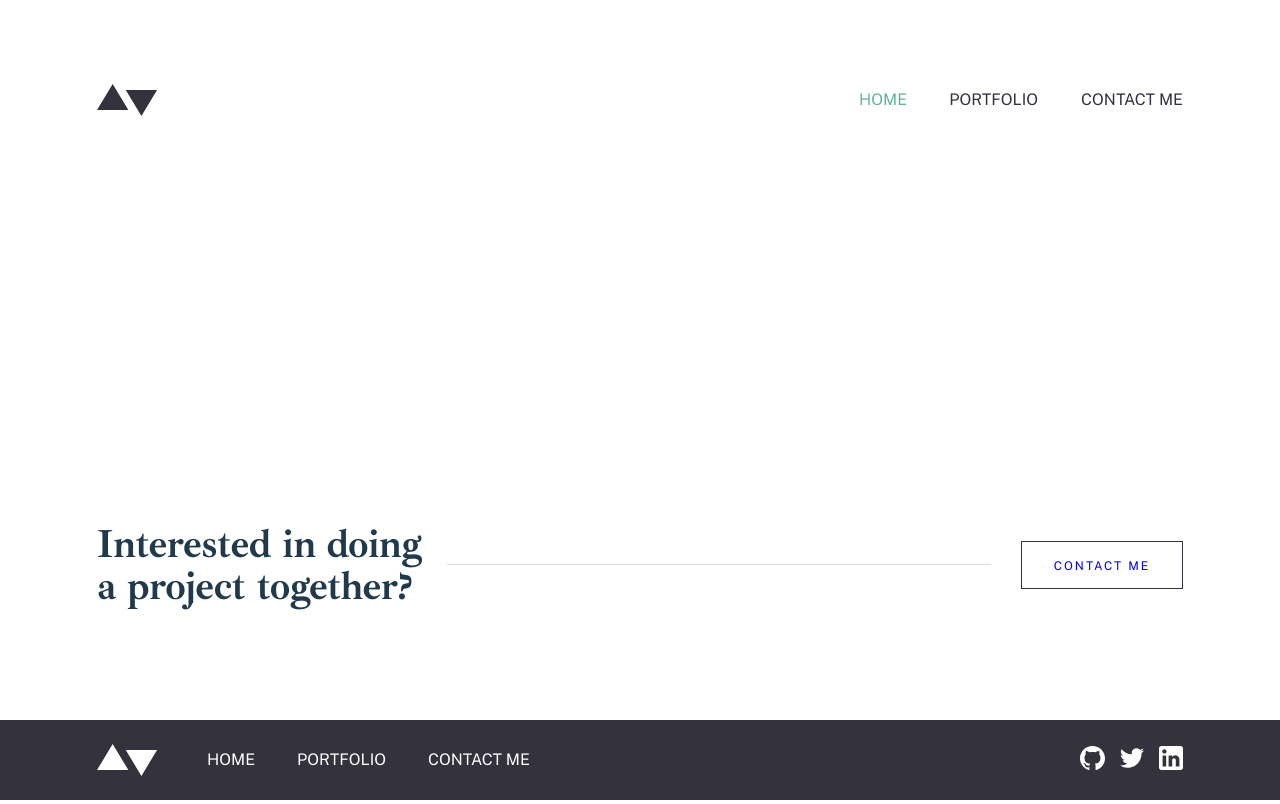
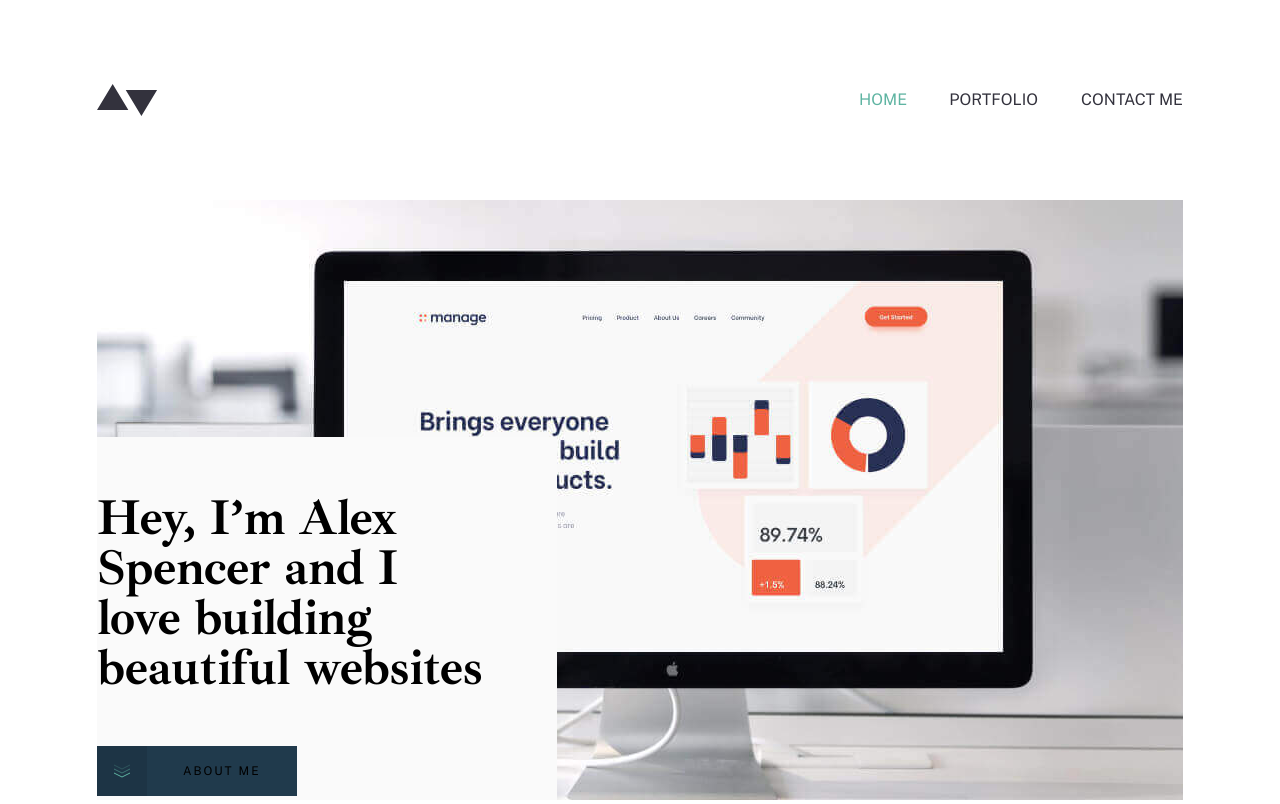
Before and after one commit to sherzoDev/exem-minimalist-app, a plain HTML site: page index.html in a window 1280 px wide. Shown: the top 804 px of the page. Drawn offline with Linux system fonts and the light colour scheme.

Commit message:
Intial commit

```diff
--- a/index.html
+++ b/index.html
@@ -44,7 +44,16 @@
         <section class="hero">
             <div class="container">
                 <div class="hero__wrapper">
-
+                    <div class="hero__img-box">
+                    </div>
+                    <div class="hero__title-box">
+                        <h1 class="hero__title">
+                            Hey, I’m Alex Spencer and I love building beautiful websites
+                        </h1>
+                        <div class="hero__btn-box">
+                            <a class="hero__btn" href="#about">ABOUT ME</a>
+                        </div>
+                    </div>
                 </div>
             </div>
         </section>
--- a/scss/blocks/_hero.scss
+++ b/scss/blocks/_hero.scss
@@ -0,0 +1,177 @@
+.hero {
+    padding-bottom: 96px;
+}
+
+.hero__wrapper {
+    position: relative;
+}
+
+.hero__img-box {
+    background-image: url("../images/hero-bg-img-mobile.jpg");
+    box-sizing: border-box;
+    background-size: cover;
+    background-repeat: no-repeat;
+    background-position: center;
+    max-width: 600px;
+    width: 100%;
+    height: 271px;
+}
+
+@media only screen and (-webkit-min-device-pixel-ratio: 2),
+only screen and (min--moz-device-pixel-ratio: 2),
+only screen and (-o-min-device-pixel-ratio: 2/1),
+only screen and (min-device-pixel-ratio: 2),
+only screen and (min-resolution: 192dpi),
+only screen and (min-resolution: 2dppx) {
+    .hero__img-box {
+        background-image: url("../images/hero-bg-img-mobile@2x.jpg");
+    }
+}
+
+.hero__title {
+    font-family: "Ibarra Real Nova";
+    font-weight: 700;
+    font-size: 40px;
+    line-height: 42px;
+    letter-spacing: -0.357143px;
+}
+
+.hero__btn {
+    display: inline-flex;
+    align-items: center;
+    padding: 0 36px 0 0;
+    font-size: 12px;
+    line-height: 14px;
+    text-align: center;
+    letter-spacing: 2px;
+    text-transform: uppercase;
+    color: #ffffff;
+    background-color: var(--main-dark-blue-color);
+    text-decoration: none;
+    color: var(--main-grayish-blue-color);
+    transition: 0.3s;
+
+    &:hover {
+        background-color: #5fb4a2;
+    }
+
+    &::before {
+        content: "";
+        width: 16px;
+        height: 12px;
+        margin-right: 36px;
+        padding: 25px 25px;
+        background-color: #1d3445;
+        background-image: url("../images/links-arrow.svg");
+        background-position: center;
+        background-repeat: no-repeat;
+    }
+}
+
+.hero__btn:hover::before {
+    transition: 0.3s;
+    background-image: url("../images/link-arrow-white.svg");
+    background-color: var(--main-cyan-color);
+}
+
+@media only screen and (min-width: 600px) {
+
+    .hero__img-box {
+        background-image: url("../../images/hero-bg-img-tablet.jpg");
+        box-sizing: border-box;
+        background-size: cover;
+        background-repeat: no-repeat;
+        background-position: center;
+        max-width: 900px;
+        width: 100%;
+        height: 600px;
+    }
+
+
+    @media only screen and (-webkit-min-device-pixel-ratio: 2),
+    only screen and (min--moz-device-pixel-ratio: 2),
+    only screen and (-o-min-device-pixel-ratio: 2/1),
+    only screen and (min-device-pixel-ratio: 2),
+    only screen and (min-resolution: 192dpi),
+    only screen and (min-resolution: 2dppx) {
+        .hero__img-box {
+            background-image: url("../images/hero-bg-img-tablet@2x.jpg");
+        }
+    }
+
+}
+
+@media only screen and (mix-width: 768px) {
+
+    .hero__title-box {
+        max-width: 514px;
+        width: 100%;
+        height: 278px;
+        background-color: var(--main-white-color);
+    }
+
+}
+
+@media only screen and (min-width:620px) {
+    .hero__img-box {
+        max-width: 650px;
+        height: 500px;
+    }
+
+    .hero__title {
+        font-size: 42px;
+    }
+}
+
+@media only screen and (min-width:700px) {
+    .hero__img-box {
+        max-width: 900px;
+        height: 600px;
+    }
+
+    .hero__title-box {
+        position: absolute;
+        bottom: 0;
+        left: 0;
+        max-width: 514px;
+        padding-top: 56px;
+        background: var(--main-very-light-grey-color);
+    }
+
+    .hero__title {
+        margin-top: 0;
+        font-size: 45px;
+    }
+}
+
+@media only screen and (min-width:900px) {
+    .hero__img-box {
+        width: 100%;
+        max-width: 100%;
+        background-image: url("../images/hero-bg-img.jpg");
+    }
+
+    @media only screen and (-webkit-min-device-pixel-ratio: 2),
+    only screen and (min--moz-device-pixel-ratio: 2),
+    only screen and (-o-min-device-pixel-ratio: 2/1),
+    only screen and (min-device-pixel-ratio: 2),
+    only screen and (min-resolution: 192dpi),
+    only screen and (min-resolution: 2dppx) {
+        .hero__img-box {
+            background-image: url("../images/hero-bg-img@2x.jpg");
+        }
+    }
+}
+
+@media only screen and (min-width:1100px) {
+    .hero__title-box {
+        max-width: 460px;
+        padding-right: 65px;
+    }
+
+    .hero__title {
+        margin-bottom: 53px;
+        font-size: 50px;
+        line-height: 50px;
+    }
+}
```
Also changed, not shown: css/main.css, 1 other file.
